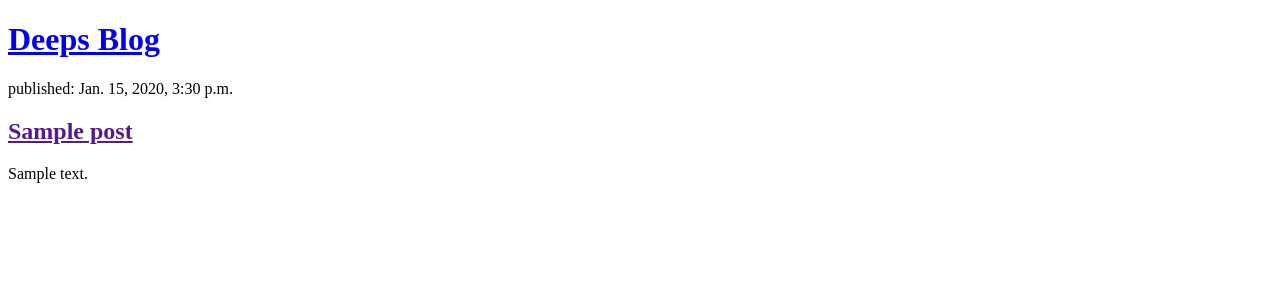
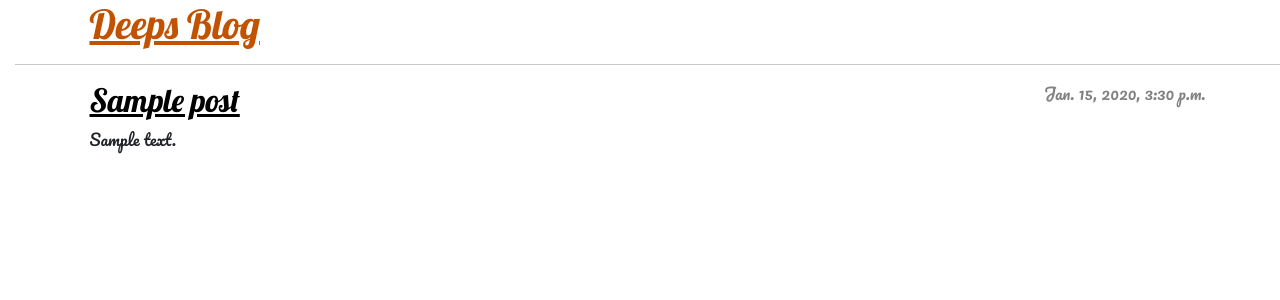
Before and after one commit to DEEPAKHSLAB/my-first-blog, a Django app: page / in a window 1280 px wide. Shown: the top 300 px of the page. Run offline with Django 4.2, Linux system fonts and the light colour scheme; tables that the repository leaves empty hold one stand-in row (values such as "Sample post").

Commit message:
Added view and template for detailed blog post as well as CSS for the site

```diff
--- /dev/null
+++ b/blog/static/css/blog.css
@@ -0,0 +1,79 @@
+h1 a, h2 a {
+    color: #C25100;
+}
+
+body {
+    padding-left: 15px;
+    font-family: 'Pacifico', cursive;
+}
+
+.page-header {
+    background-color: #C25100;
+    margin-top: 0;
+    margin-bottom: 40px;
+    padding: 20px 20px 20px 40px;
+}
+
+.page-header h1,
+.page-header h1 a,
+.page-header h1 a:visited,
+.page-header h1 a:active {
+    color: #ffffff;
+    font-size: 36pt;
+    text-decoration: none;
+}
+
+h1,
+h2,
+h3,
+h4 {
+    font-family: 'Lobster', cursive;
+}
+
+.date {
+    color: #828282;
+}
+
+.save {
+    float: right;
+}
+
+.post-form textarea,
+.post-form input {
+    width: 100%;
+}
+
+.top-menu,
+.top-menu:hover,
+.top-menu:visited {
+    color: #ffffff;
+    float: right;
+    font-size: 26pt;
+    margin-right: 20px;
+}
+
+.post {
+    margin-bottom: 70px;
+}
+
+.post h2 a,
+.post h2 a:visited {
+    color: #000000;
+}
+
+.post > .date,
+.post > .actions {
+    float: right;
+}
+
+.btn-secondary,
+.btn-secondary:visited {
+    color: #C25100;
+    background: none;
+    border-color: #C25100;
+}
+
+.btn-secondary:hover {
+    color: #FFFFFF;
+    background-color: #C25100;
+}
--- /dev/null
+++ b/blog/templates/blog/base.html
@@ -0,0 +1,31 @@
+{% load static %}
+
+<!DOCTYPE html>
+<html>
+    <head>
+        <title>Deeps blog</title>
+        <link rel="stylesheet" href="https://cdn.jsdelivr.net/npm/bootstrap@5.1.3/dist/css/bootstrap.min.css" integrity="sha384-1BmE4kWBq78iYhFldvKuhfTAU6auU8tT94WrHftjDbrCEXSU1oBoqyl2QvZ6jIW3" crossorigin="anonymous">
+        <link href="//fonts.googleapis.com/css?family=Lobster&subset=latin,latin-ext" rel="stylesheet" type="text/css">
+        <link href="https://fonts.googleapis.com/css2?family=Pacifico&display=swap" rel="stylesheet" type="text/css">
+        <link rel="stylesheet" href="{% static 'css/blog.css' %}">
+    </head>
+    <body>
+        <header class="'page-header">
+            <div class="container">
+                <h1><a href="/">Deeps Blog</a></h1>
+            </div>
+        </header>
+        <hr>
+
+        <main class="container">
+            <div class="row">
+                <div class="col">
+                    {% block content%}
+
+                    {% endblock content %}
+                </div>
+            </div>
+        </main>
+
+    </body>
+</html>
--- a/blog/templates/blog/post_list.html
+++ b/blog/templates/blog/post_list.html
@@ -1,18 +1,13 @@
-<!DOCTYPE html>
-<html>
-    <head>
-        <title>Deeps blog</title>
-    </head>
-    <body>
-        <header>
-            <h1><a href="/">Deeps Blog</a></h1>
-        </header>
-        {% for post in posts %}
-        <article>
-            <time>published: {{ post.published_date}}</time>
-            <h2><a href="">{{ post.title }}</a></h2>
-            <p>{{ post.text|linebreaksbr}}</p>
-        </article>
-        {% endfor %}
-    </body>
-</html>
+{% extends 'blog/base.html' %}
+
+{% block content %}
+{% for post in posts %}
+    <article class="post">
+        <time class="date">
+            {{ post.published_date }}
+        </time>
+        <h2><a href="{% url 'post_detail' pk=post.pk %}">{{ post.title }}</a></h2>
+        <p>{{ post.text|linebreaksbr }}</p>
+    </article>
+{% endfor %}
+{% endblock content %}
--- a/blog/urls.py
+++ b/blog/urls.py
@@ -3,4 +3,5 @@
 
 urlpatterns = [
     path('', views.post_list, name='post_list'),
+    path('post/<int:pk>/', views.post_detail, name='post_detail'),
 ]
--- a/blog/views.py
+++ b/blog/views.py
@@ -1,4 +1,4 @@
-from django.shortcuts import render
+from django.shortcuts import render, get_object_or_404
 from .models import Post
 from django.utils import timezone
 
@@ -8,3 +8,7 @@
 def post_list(request):
     posts = Post.objects.filter(published_date__lte=timezone.now()).order_by('published_date')
     return render(request, 'blog/post_list.html', {'posts': posts})
+
+def post_detail(request, pk):
+    post = get_object_or_404(Post, pk=pk)
+    return render(request, 'blog/post_detail.html', {'post': post})
```
Also changed, not shown: blog/templates/blog/post_detail.html (added, +13 -0 lines).
